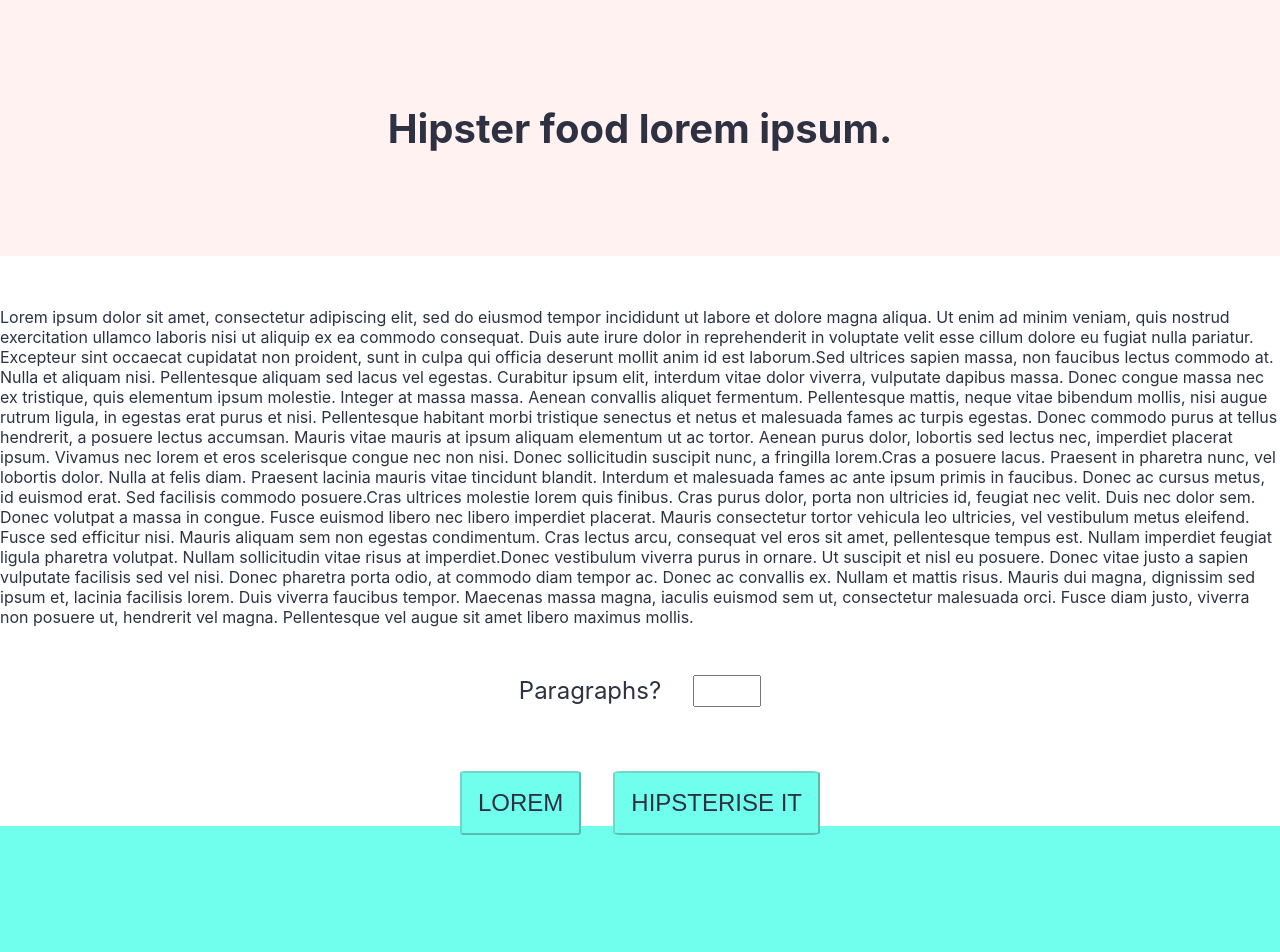
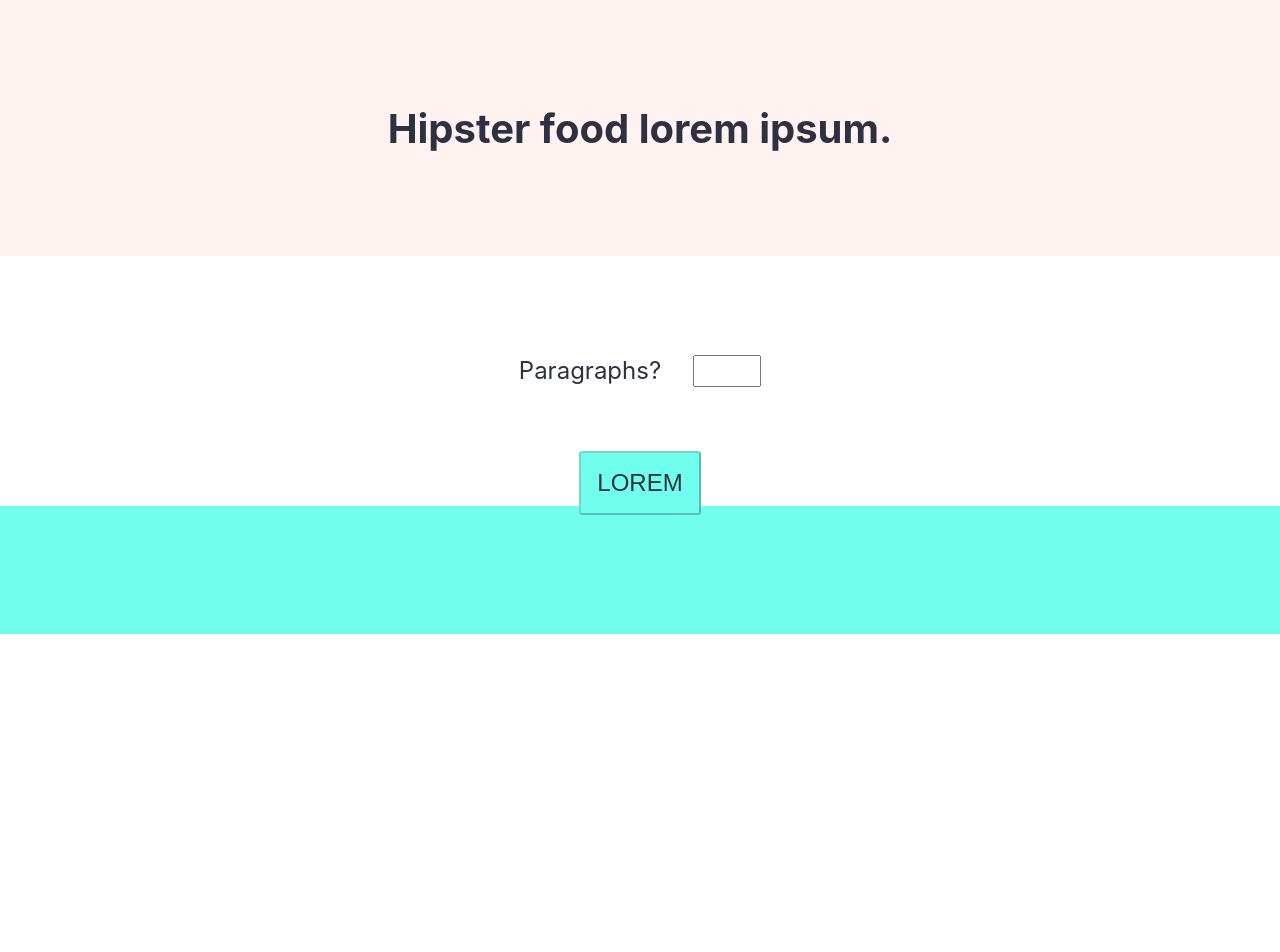
Before and after one commit to mmkobylin/lorem-ipsum, a React (Create React App) app: page / in a window 1280 px wide. Shown: the top 952 px of the page. After the commit the page ends 800 px from the top, so only its background shows below. Built offline with nearby package versions, Linux system fonts and the light colour scheme.

Commit message:
paragraphs displaying correctly in first instance

```diff
--- a/src/App.js
+++ b/src/App.js
@@ -9,8 +9,6 @@ function App() {
   const [ count, setCount ] = useState(0);
   // empty OBJECT for some fucking reason
   const [text, setText] = useState([]);
-
-  const [words, setWords] = useState([data])
 
   let handleSubmit = (e) => {
     // stops the reloading of the webpage
@@ -25,24 +23,85 @@ function App() {
 
       setText(dataPlus.slice(0, count));
 
-      const words = text.trim().split(" ");
+    } else {
 
-      console.log(words);
+      var newData = data.slice( 0, count);
+
+      setText(newData);
+    }
+  }
 
 
-    } else {
+    //  for (var i = 0; i < data.length; i++) {
+    //   // displays each array sepearately; good!
+    //     const words = data[i].trim().split(" ");
 
-      setText(data.slice( 0, count));
+    //     for (var j = 3; j < words.length; j++) {
 
-     for (var i = 0; i < data.length; i++) {
-      // displays each array sepearately; good!
-        const words = data[i].trim().split(" ");
+    //       function randomise() {
+    //           // checking each item in words array except last one,
+    //           var lastChar = words[j][words[j].length - 1];
 
-        for (var j = 3; j < words.length; j++) {
+    //           var foodRandom = ['chilli', 'cheesecake', 'chai', 'latte', 'sorbet',  'wrap', 'falafel', 'hallumi', 'tapas', 'samosas', 'couscous', 'pakora', 'spicy', 'hummus', 'cheakpeas'];
+
+    //           // randomising variable
+    //           var random = foodRandom[Math.floor(Math.random()*foodRandom.length)];
+
+    //           // sorting punctuation
+    //           if (lastChar === ',' ) {
+    //             // items in array randomiezed and floored
+    //             words[j] = random + ',' ;
+    //           }
+    //           else if  (lastChar === '.' ) {
+    //             words[j] = random + '.';
+    //           }
+    //           else {
+    //             words[j] = random;
+    //           }
+    //       }
+
+    //       // sorting capitals
+    //       function capitals() {
+    //         if (words[j - 1][words[j-1].length - 1] === '.' ) {
+    //           // capitalize first letter //slice first letter of the word and add rest
+    //           words[j] = words[j].charAt(0).toUpperCase() + words[j].slice(1);
+    //         }
+    //       }
+
+    //       function duplication() {
+    //         // using slice as it has to ignore dots and capitals.
+    //         if (words[j].slice(1,3) === words[j - 1].slice(1,3) ) {
+    //           randomise();
+    //         }
+    //       }
+
+    //       // check for each word;
+    //       if (Math.random() < 0.5 ) {
+    //         randomise();
+    //       }
+
+    //       // check for duplicates, then changes to capitals;
+    //       duplication()
+    //       capitals()
+    //     }
+
+    //     // displays each array sepearately; good!
+    //     console.log(words)
+    //  }
+
+  return (
+    <>
+      <h3>Hipster food lorem ipsum.</h3>
+
+      { text.map ( ( item, index ) => {
+
+        var words = item.trim().split(" ");
+
+        for (var i = 3; i < words.length; i++) {
 
         function randomise() {
           // checking each item in words array except last one,
-              var lastChar = words[j][words[j].length - 1];
+          var lastChar = words[i][words[i].length - 1];
 
           var foodRandom = ['chilli', 'cheesecake', 'chai', 'latte', 'sorbet',  'wrap', 'falafel', 'hallumi', 'tapas', 'samosas', 'couscous', 'pakora', 'spicy', 'hummus', 'cheakpeas'];
 
@@ -50,30 +109,29 @@ function App() {
           var random = foodRandom[Math.floor(Math.random()*foodRandom.length)];
 
           // sorting punctuation
-              if (lastChar === ',' ) {
+          if (lastChar == ',' ) {
             // items in array randomiezed and floored
-                  words[j] = random + ',' ;
+            words[i] = random + ',' ;
           }
-              else if  (lastChar === '.' ) {
-                  words[j] = random + '.';
+          else if  (lastChar == '.' ) {
+            words[i] = random + '.';
           }
-
           else {
-                  words[j] = random;
+            words[i] = random;
           }
         }
 
       // sorting capitals
       function capitals() {
-            if (words[j - 1][words[j-1].length - 1] === '.' ) {
+        if (words[i - 1][words[i-1].length - 1] == '.' ) {
           // capitalize first letter //slice first letter of the word and add rest
-              words[j] = words[j].charAt(0).toUpperCase() + words[j].slice(1);
+          words[i] = words[i].charAt(0).toUpperCase() + words[i].slice(1);
         }
       }
 
       function duplication() {
         // using slice as it has to ignore dots and capitals.
-            if (words[j].slice(1,3) === words[j - 1].slice(1,3) ) {
+        if (words[i].slice(1,3) == words[i - 1].slice(1,3) ) {
           randomise();
         }
       }
@@ -85,92 +143,10 @@ function App() {
 
         // check for duplicates, then changes to capitals;
         duplication()
-
         capitals();
-
       }
-
-        // displays each array sepearately; good!
-        console.log(words)
-     }
-
-
-    }
-  }
-
-  let handleClick = (array) => {
-    // getting the data, iterating through each object.
-
-      //splitting each item data[i] into an array
-      const words = array.trim().split(" ");
-
-      // add randomisation
-      for (var j = 3; j < words.length; j++) {
-
-        function randomise() {
-            // checking each item in words array except last one,
-            var lastChar = words[j][words[j].length - 1];
-
-            var foodRandom = ['chilli', 'cheesecake', 'chai', 'latte', 'sorbet',  'wrap', 'falafel', 'hallumi', 'tapas', 'samosas', 'couscous', 'pakora', 'spicy', 'hummus', 'cheakpeas'];
-
-            // randomising variable
-            var random = foodRandom[Math.floor(Math.random()*foodRandom.length)];
-
-            // sorting punctuation
-            if (lastChar === ',' ) {
-                // items in array randomiezed and floored
-                words[j] = random + ',' ;
-            }
-            else if  (lastChar === '.' ) {
-                words[j] = random + '.';
-            }
-
-            else {
-                words[j] = random;
-            }
-        }
-
-        // sorting capitals
-        function capitals() {
-            if (words[j - 1][words[j-1].length - 1] === '.' ) {
-                // capitalize first letter //slice first letter of the word and add rest
-                words[j] = words[j].charAt(0).toUpperCase() + words[j].slice(1);
-            }
-        }
-
-        function duplication() {
-
-            // using slice as it has to ignore dots and capitals.
-            if (words[j].slice(1,3) === words[j - 1].slice(1,3) ) {
-
-                randomise();
-
-            }
-        }
-
-        // check for each word;
-        if (Math.random() < 0.5 ) {
-
-            randomise();
-
-        }
-
-        // check for duplicates, then changes to capitals;
-        duplication()
-
-        capitals();
-
-      }
-      // displays as words ( sentences )
-      setWords(array.join(' '));
-  }
-
-  return (
-    <>
-      <h3>Hipster food lorem ipsum.</h3>
-
-
-      <p>{words}</p>
+      return <p key = { index } > { words.join(' ') } </p>
+    })}
 
       <section className="section-center">
 
@@ -194,20 +170,15 @@ function App() {
             // changing the button cursor depending if the count is empty
             style = { !count ? { cursor: 'not-allowed' } : { cursor: 'pointer'} }
             type ="submit"
-            className="btn">Lorem</button>
-          <button
-          disabled = { !count }
-          // changing the button cursor depending if the count is empty
-          style = { !count ? { cursor: 'not-allowed' } : { cursor: 'pointer'} }
-          onClick = { () => handleClick() }
-          >Hipsterise it</button>
+            className="btn"
+          >Lorem
+          </button>
         </form>
     </section>
 
     <article className="lorem-text">
       { text.map ( ( item, index ) => {
         return <p key = { index } > { item } </p>
-
       })}
     </article>
 
```
Lines whose indentation alone changed are shown as unchanged.
